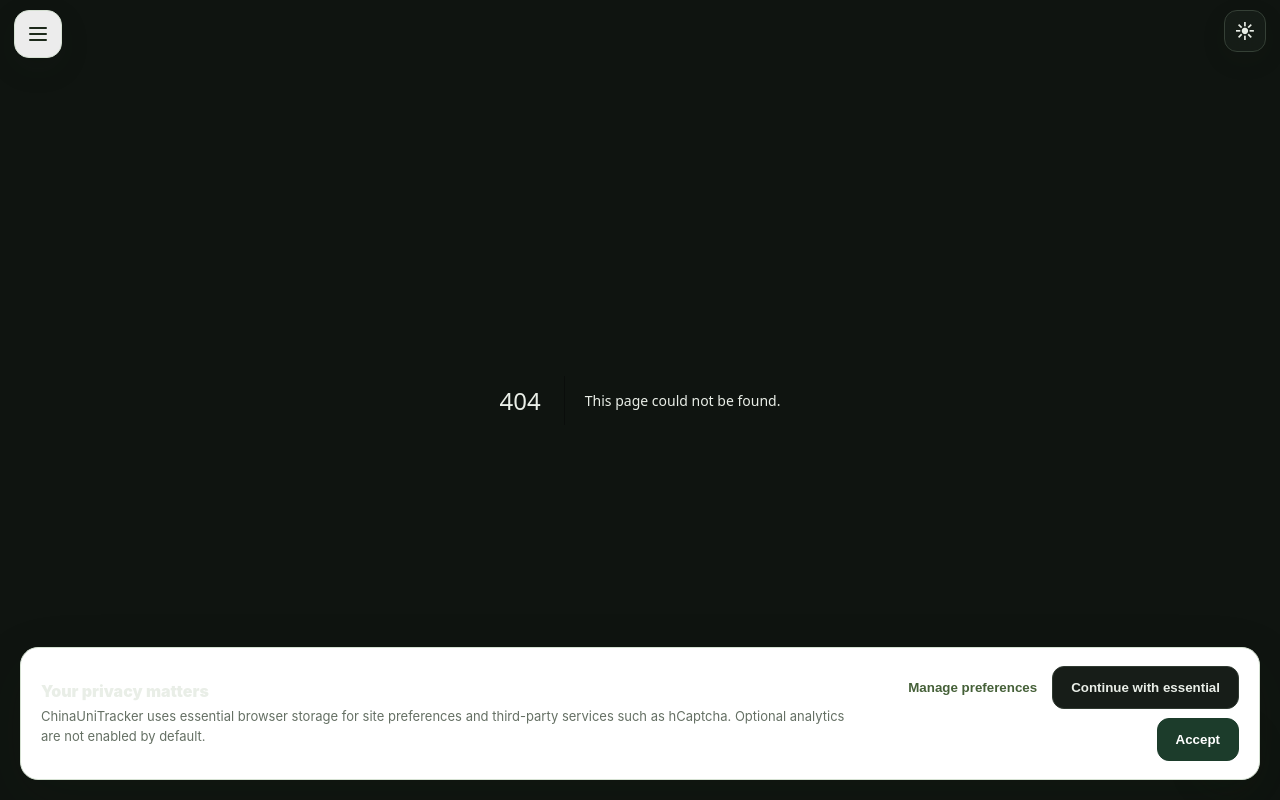
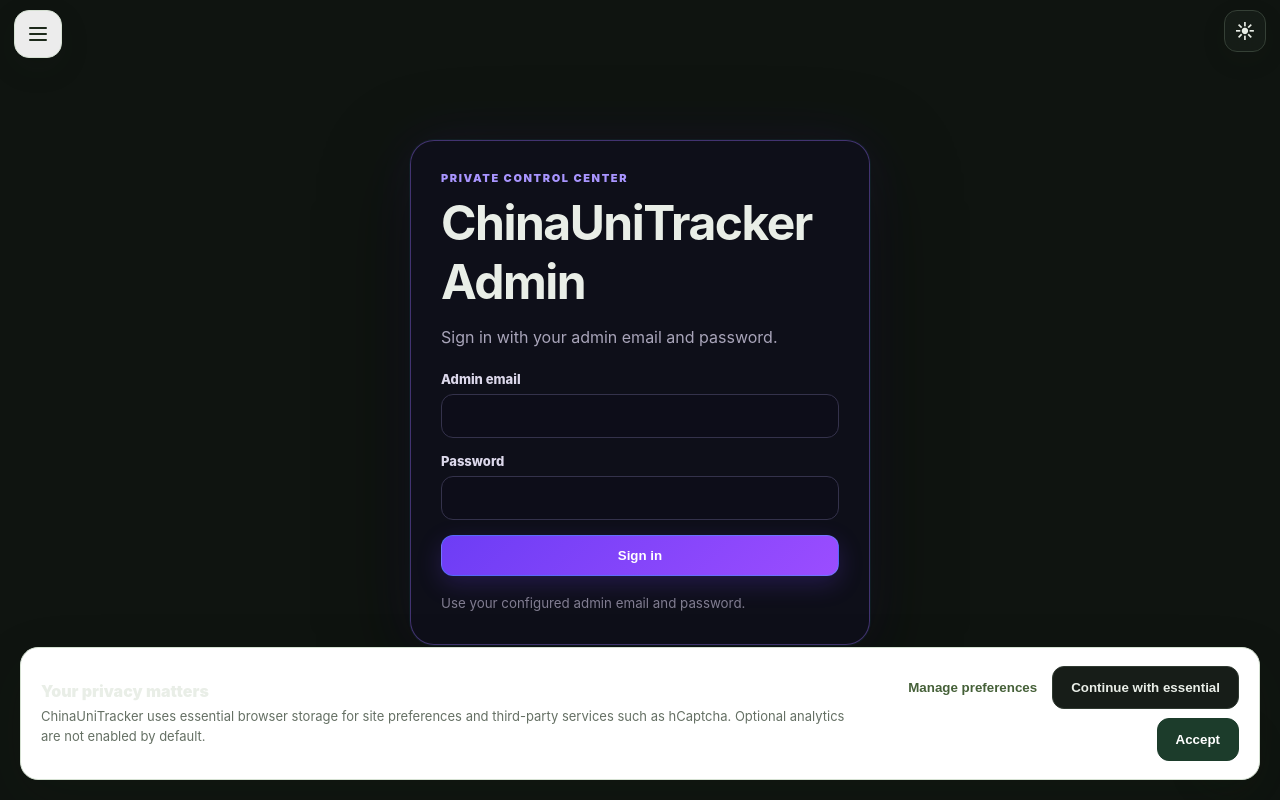
Before and after one commit to dude-im-not-rude/CHINA-UNIVERSITY-, a Next.js app: page /ashu in a window 1280 px wide. Before the commit this address had no page. Shown: the top 800 px of the page. Built offline with nearby package versions, Linux system fonts and the light colour scheme.

Commit message:
Add private Ashu admin entry route

```diff
--- /dev/null
+++ b/app/ashu/page.js
@@ -0,0 +1,7 @@
+import AdminLogin from "../admin/admin-login";
+
+export const metadata={title:"Private Control Center | ChinaUniTracker"};
+
+export default function AshuAdminEntry(){
+  return <AdminLogin/>;
+}
```
